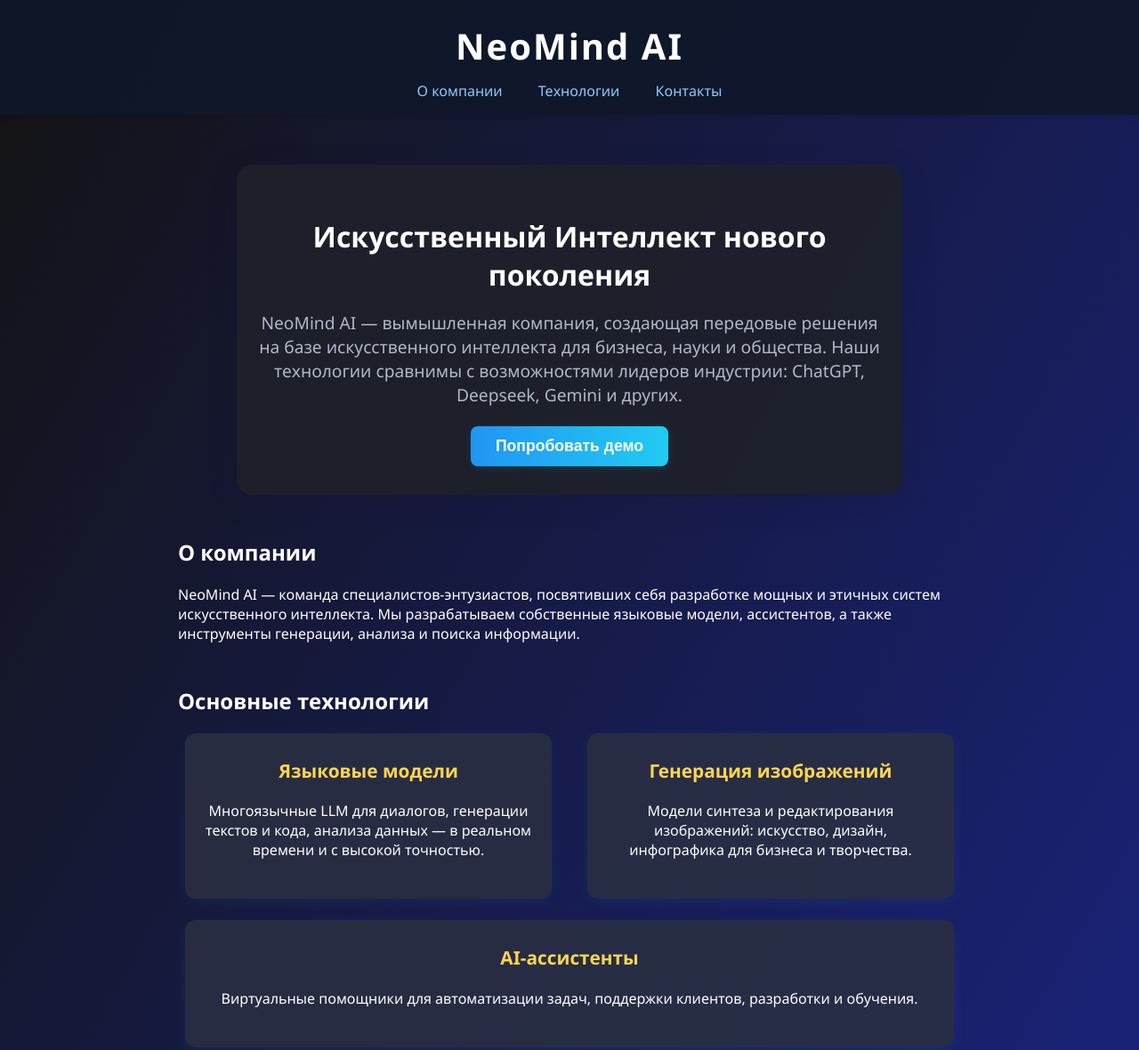
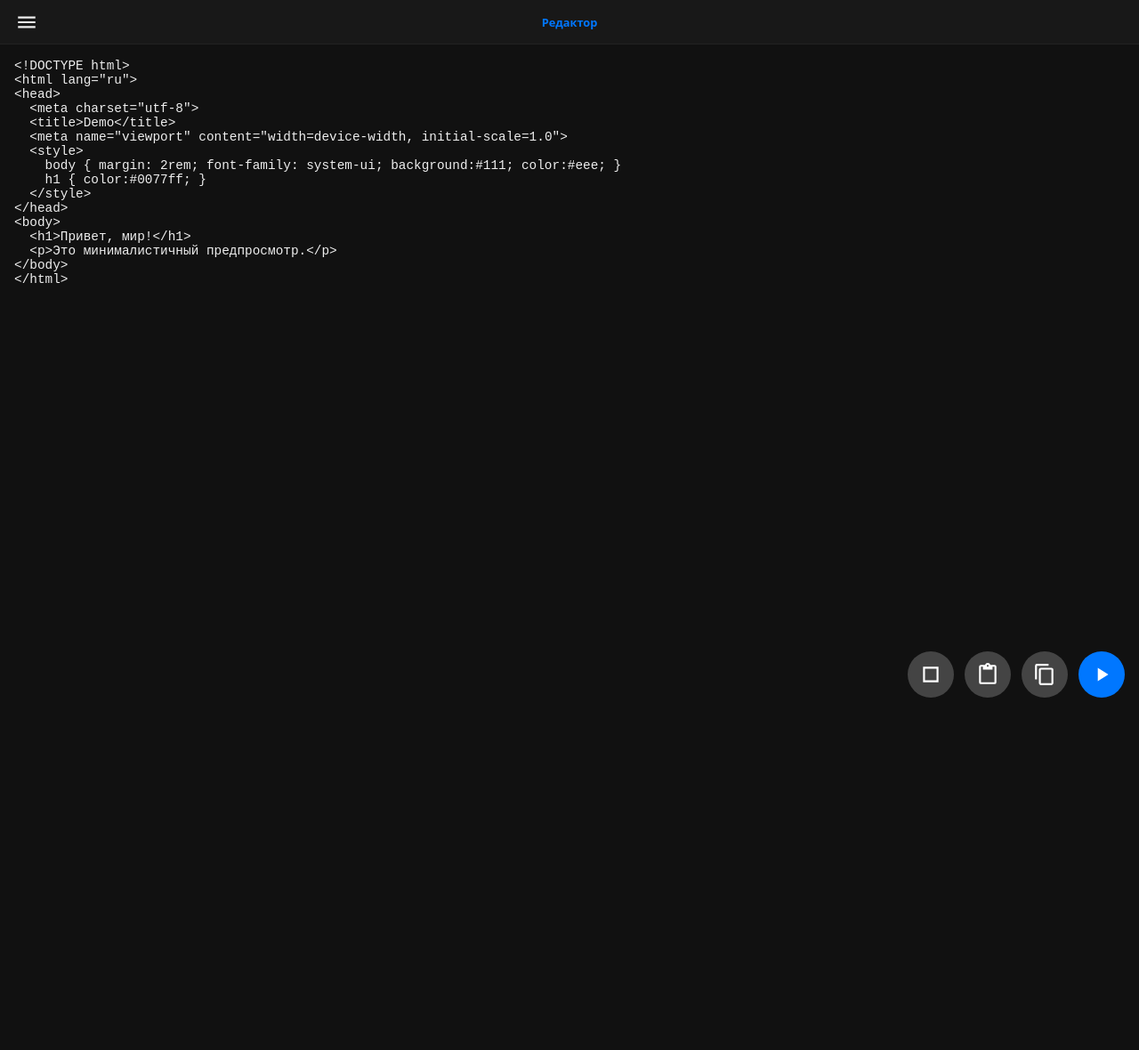
Before and after one commit to Legionboot/Legionboot.github.io, a plain HTML site: page index.html in a window 1280 px wide. Shown: the top 1180 px of the page at 89% size. After the commit the page ends 800 px from the top, so only its background shows below. Drawn offline with Linux system fonts and the light colour scheme.

Commit message:
Update index.html

```diff
--- a/index.html
+++ b/index.html
@@ -1,181 +1,182 @@
 <!DOCTYPE html>
 <html lang="ru">
 <head>
-    <meta charset="UTF-8">
-    <meta name="viewport" content="width=device-width, initial-scale=1.0">
-    <title>NeoMind AI — Искусственный Интеллект нового поколения</title>
+<meta charset="utf-8">
+<title>Минималистичный редактор</title>
+<meta name="viewport" content="width=device-width, initial-scale=1, maximum-scale=1, user-scalable=no">
 <style>
-        body {
-            margin: 0;
-            font-family: 'Segoe UI', Arial, sans-serif;
-            background: linear-gradient(120deg, #131313 0%, #1a237e 100%);
-            color: #fff;
+:root {
+  --bg: #111;
+  --fg: #eee;
+  --accent: #0077ff;
+  --border: #222;
+  --radius: .4rem;
+  --tab-h: 50px;
+  --fab: 52px;
+  --font: system-ui, -apple-system, BlinkMacSystemFont, "Segoe UI", Roboto, sans-serif;
 }
-        header {
-            background: rgba(15, 23, 42, 0.88);
-            padding: 24px 0 16px 0;
-            text-align: center;
-            box-shadow: 0 2px 8px rgba(0,0,0,0.12);
+* { box-sizing:border-box; }
+*:focus { outline: none !important; box-shadow:none !important; }
+
+body, html {
+  height: 100%; margin: 0;
+  font-family: var(--font);
+  background: var(--bg);
+  color: var(--fg);
+  display: flex; flex-direction: column;
+  overscroll-behavior: none;
 }
-        header h1 {
-            font-size: 2.5rem;
-            letter-spacing: 2px;
-            margin: 0;
+.window { flex: 1; display: flex; }
+textarea {
+  flex: 1; border: none; outline: none;
+  padding: 1rem;
+  font-family: monospace;
+  font-size: .9rem;
+  background: var(--bg);
+  color: var(--fg);
+  resize: none;
+  -webkit-user-modify: read-write-plaintext-only;
 }
-        nav {
-            margin-top: 12px;
+
+.fab {
+  position: fixed; bottom: 16px;
+  width: var(--fab); height: var(--fab);
+  border-radius: 50%;
+  display: flex; align-items: center; justify-content: center;
+  background: var(--accent);
+  cursor: pointer;
+  transition: background .2s, transform .1s;
+  user-select: none;
+  -webkit-tap-highlight-color: transparent;
 }
-        nav a {
-            color: #90caf9;
-            text-decoration: none;
-            margin: 0 18px;
-            font-weight: 500;
-            transition: color 0.2s;
+.fab:active { transform: scale(0.92); }
+.fab svg { width: 26px; height: 26px; fill: #fff; }
+.fab:hover { background: #005ed1; }
+#copyBtn { right: calc(16px + var(--fab) + 12px); background:#444; }
+#pasteBtn { right: calc(16px + (var(--fab) + 12px) * 2); background:#444; }
+#selectAllBtn { right: calc(16px + (var(--fab) + 12px) * 3); background:#444; }
+#runBtn { right: 16px; }
+
+.topbar {
+  height: var(--tab-h);
+  display: flex; align-items: center; justify-content: center;
+  background: #181818;
+  border-bottom: 1px solid var(--border);
+  font-size: .8rem;
+  position: relative;
 }
-        nav a:hover {
-            color: #ffd54f;
+.topbar .title { color: var(--accent); font-weight: 600; }
+#menuBtn {
+  position: absolute; left: 12px; top: 50%; transform: translateY(-50%);
+  width: 36px; height: 36px; display:flex; align-items:center; justify-content:center;
+  cursor: pointer;
+  -webkit-tap-highlight-color: transparent;
 }
-        .hero {
-            max-width: 700px;
-            margin: 56px auto 0 auto;
-            padding: 32px 24px;
-            background: rgba(30, 33, 42, 0.9);
-            border-radius: 18px;
-            box-shadow: 0 8px 32px rgba(21, 21, 54, 0.18);
-            text-align: center;
+#menuBtn svg { width: 26px; height: 26px; fill: var(--fg); }
+
+.notice {
+  position: fixed; top: calc(var(--tab-h) + 10px); right: 20px;
+  background: #222; color: #fff;
+  padding: .5rem .8rem; border-radius: var(--radius);
+  font-size: .8rem; opacity: 0; transition: opacity .3s, transform .3s;
+  transform: translateY(-10px);
 }
-        .hero h2 {
-            font-size: 2rem;
-            margin-bottom: 12px;
-        }
-        .hero p {
-            font-size: 1.2rem;
-            margin-bottom: 22px;
-            color: #b0b8cb;
-        }
-        .cta-btn {
-            background: linear-gradient(90deg, #2196f3, #21cbf3);
-            color: #fff;
-            border: none;
-            border-radius: 8px;
-            padding: 12px 28px;
-            font-size: 1.1rem;
-            cursor: pointer;
-            font-weight: bold;
-            box-shadow: 0 2px 8px rgba(33,203,243,0.14);
-            transition: background 0.2s;
-        }
-        .cta-btn:hover {
-            background: linear-gradient(90deg, #21cbf3, #2196f3);
-        }
-        section {
-            max-width: 880px;
-            margin: 48px auto;
-            padding: 0 24px;
-        }
-        .features {
-            display: flex;
-            flex-wrap: wrap;
-            justify-content: space-between;
-            gap: 24px;
-        }
-        .feature-card {
-            flex: 1 1 250px;
-            background: rgba(41, 47, 67, 0.88);
-            border-radius: 12px;
-            padding: 28px 20px;
-            min-width: 240px;
-            margin: 0 8px;
-            box-shadow: 0 4px 16px rgba(33, 203, 243, 0.08);
-            text-align: center;
-            transition: transform 0.15s;
-        }
-        .feature-card:hover {
-            transform: translateY(-6px) scale(1.03);
-            box-shadow: 0 8px 28px rgba(33, 203, 243, 0.18);
-        }
-        .feature-card h3 {
-            margin-top: 0;
-            color: #ffd54f;
-            font-size: 1.3rem;
-        }
-        footer {
-            text-align: center;
-            color: #b0b8cb;
-            padding: 32px 0 12px 0;
-            background: rgba(30, 33, 42, 0.80);
-            margin-top: 56px;
-            font-size: 0.95rem;
-        }
-        @media (max-width: 800px) {
-            .features {
-                flex-direction: column;
-                align-items: center;
-            }
-            .feature-card {
-                margin: 12px 0;
-                width: 100%;
-            }
-        }
+.notice.show { opacity: 1; transform: translateY(0); }
 </style>
 </head>
 <body>
-    <header>
-        <h1>NeoMind AI</h1>
-        <nav>
-            <a href="#about">О компании</a>
-            <a href="#features">Технологии</a>
-            <a href="#contact">Контакты</a>
-        </nav>
-    </header>
 
-    <div class="hero">
-        <h2>Искусственный Интеллект нового поколения</h2>
-        <p>NeoMind AI — вымышленная компания, создающая передовые решения на базе искусственного интеллекта для бизнеса, науки и общества. Наши технологии сравнимы с возможностями лидеров индустрии: ChatGPT, Deepseek, Gemini и других.</p>
-        <button class="cta-btn" onclick="showDemo()">Попробовать демо</button>
+<div class="topbar">
+  <div id="menuBtn" title="Меню" role="button" tabindex="-1">
+    <!-- иконка меню -->
+    <svg viewBox="0 0 24 24"><path d="M3 6h18v2H3V6zm0 5h18v2H3v-2zm0 5h18v2H3v-2z"/></svg>
+  </div>
+  <div class="title">Редактор</div>
 </div>
 
-    <section id="about">
-        <h2>О компании</h2>
-        <p>
-            NeoMind AI — команда специалистов-энтузиастов, посвятивших себя разработке мощных и этичных систем искусственного интеллекта. Мы разрабатываем собственные языковые модели, ассистентов, а также инструменты генерации, анализа и поиска информации.
-        </p>
+<section id="codeWin" class="window">
+  <textarea id="code" spellcheck="false"><!DOCTYPE html>
+<html lang="ru">
+<head>
+  <meta charset="utf-8">
+  <title>Demo</title>
+  <meta name="viewport" content="width=device-width, initial-scale=1.0">
+  <style>
+    body { margin: 2rem; font-family: system-ui; background:#111; color:#eee; }
+    h1 { color:#0077ff; }
+  </style>
+</head>
+<body>
+  <h1>Привет, мир!</h1>
+  <p>Это минималистичный предпросмотр.</p>
+</body>
+</html></textarea>
 </section>
 
-    <section id="features">
-        <h2>Основные технологии</h2>
-        <div class="features">
-            <div class="feature-card">
-                <h3>Языковые модели</h3>
-                <p>Многоязычные LLM для диалогов, генерации текстов и кода, анализа данных — в реальном времени и с высокой точностью.</p>
+<div class="fab" id="selectAllBtn" title="Выделить всё" role="button" tabindex="-1">
+  <!-- иконка all -->
+  <svg viewBox="0 0 24 24"><path d="M4 4h16v16H4V4zm2 2v12h12V6H6z"/></svg>
 </div>
-            <div class="feature-card">
-                <h3>Генерация изображений</h3>
-                <p>Модели синтеза и редактирования изображений: искусство, дизайн, инфографика для бизнеса и творчества.</p>
+
+<div class="fab" id="pasteBtn" title="Вставить" role="button" tabindex="-1">
+  <!-- иконка paste -->
+  <svg viewBox="0 0 24 24"><path d="M19 2h-4.18A3 3 0 0012 0a3 3 0 00-2.82 2H5a2 2 0 00-2 2v16a2
+  2 0 002 2h14a2 2 0 002-2V4a2 2 0 00-2-2zM12 2a1 1 0 110 2 1 1 0 010-2zM5
+  20V4h2v3h10V4h2v16H5z"/></svg>
 </div>
-            <div class="feature-card">
-                <h3>AI-ассистенты</h3>
-                <p>Виртуальные помощники для автоматизации задач, поддержки клиентов, разработки и обучения.</p>
+
+<div class="fab" id="copyBtn" title="Копировать" role="button" tabindex="-1">
+  <!-- иконка copy -->
+  <svg viewBox="0 0 24 24"><path d="M16 1H4a2 2 0 00-2 2v14h2V3h12V1zm3 4H8a2 2 0 00-2 2v14a2 2 0
+  002 2h11a2 2 0 002-2V7a2 2 0 00-2-2zm0 16H8V7h11v14z"/></svg>
 </div>
+
+<div class="fab" id="runBtn" title="Запустить" role="button" tabindex="-1">
+  <!-- иконка play -->
+  <svg viewBox="0 0 24 24"><path d="M8 5v14l11-7z"/></svg>
 </div>
-    </section>
 
-    <section id="contact">
-        <h2>Связаться с нами</h2>
-        <p>
-            По всем вопросам и предложениям пишите на <a href="mailto:info@neomind.ai" style="color:#90caf9;">info@neomind.ai</a>
-        </p>
-    </section>
-
-    <footer>
-        &copy; 2025 NeoMind AI. Все права защищены.<br>
-        Это вымышленная компания, созданная для демонстрации.
-    </footer>
+<div class="notice" id="notice"></div>
 
 <script>
-        function showDemo() {
-            alert("Демо-режим: наш ИИ поможет вам найти любую информацию или создать текст!\n\n(В реальном проекте здесь был бы интерактивный чат или демонстрация возможностей.)");
+const codeEl = document.getElementById('code');
+const runBtn = document.getElementById('runBtn');
+const copyBtn = document.getElementById('copyBtn');
+const pasteBtn = document.getElementById('pasteBtn');
+const selectAllBtn = document.getElementById('selectAllBtn');
+const notice = document.getElementById('notice');
+const menuBtn = document.getElementById('menuBtn');
+
+function showNotice(msg) {
+  notice.textContent = msg;
+  notice.classList.add('show');
+  setTimeout(() => notice.classList.remove('show'), 1500);
 }
+
+function runCode() {
+  const blob = new Blob([codeEl.value], {type:'text/html'});
+  window.open(URL.createObjectURL(blob), '_blank');
+}
+async function copyCode() {
+  try { await navigator.clipboard.writeText(codeEl.value); showNotice("Скопировано"); }
+  catch { showNotice("Ошибка копирования"); }
+}
+async function pasteCode() {
+  try { codeEl.setRangeText(await navigator.clipboard.readText()); showNotice("Вставлено"); }
+  catch { showNotice("Ошибка вставки"); }
+}
+function selectAllCode() {
+  codeEl.setSelectionRange(0, codeEl.value.length);
+  showNotice("Выделено");
+}
+
+runBtn.addEventListener('click', runCode);
+copyBtn.addEventListener('click', copyCode);
+pasteBtn.addEventListener('click', pasteCode);
+selectAllBtn.addEventListener('click', selectAllCode);
+menuBtn.addEventListener('click', () => {
+  showNotice("Открыть меню (потом добавим боковую панель)");
+});
 </script>
 </body>
 </html>
```
Lines whose indentation alone changed are shown as unchanged.
